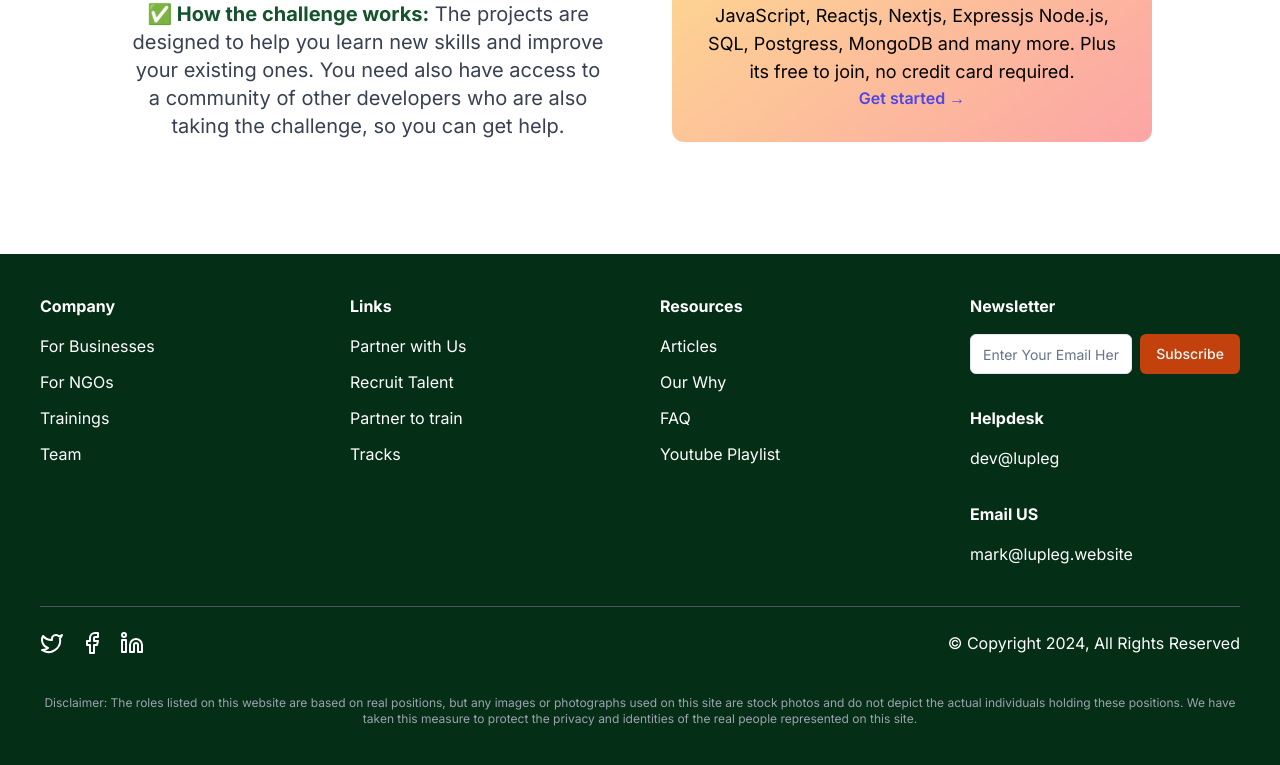
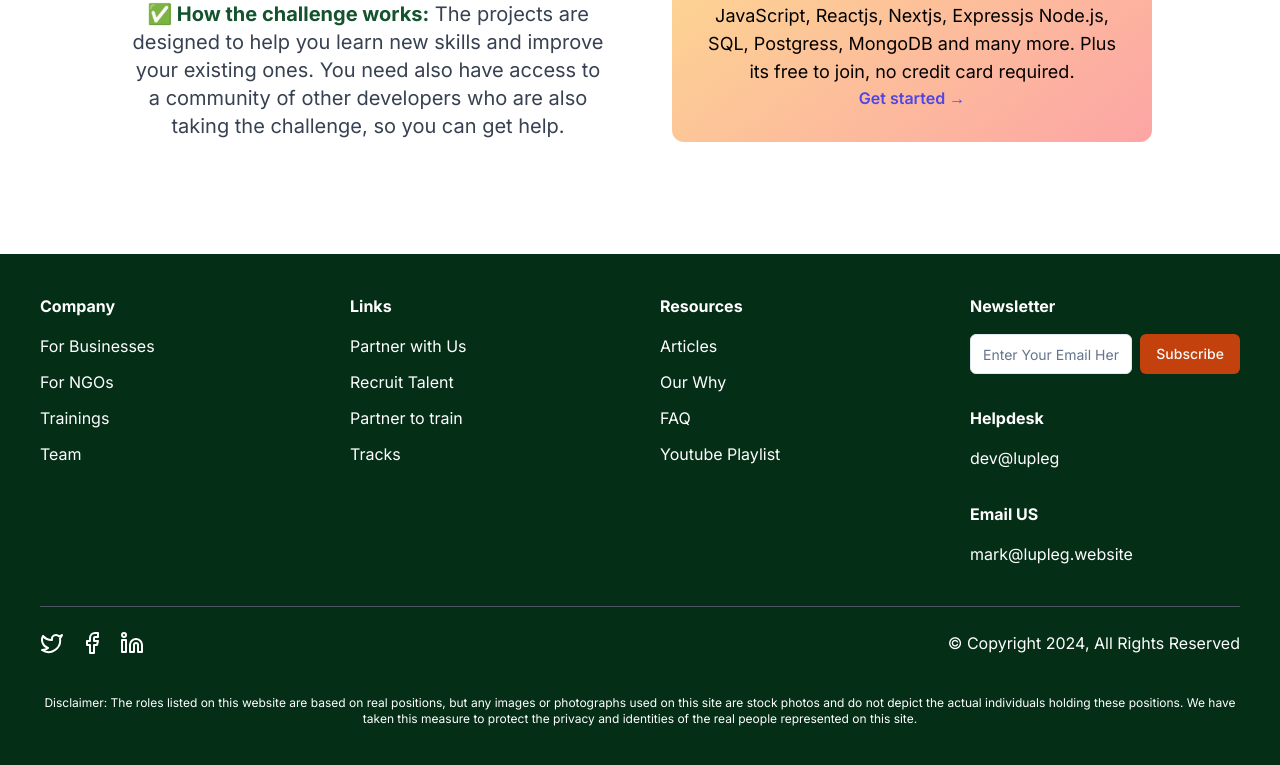
Before and after one commit to marksikaundi/Lupleg, a Next.js app: page / in a window 1280 px wide. Shown: the part 1890-2655 px from the top of the page. Built offline with nearby package versions, Linux system fonts and the light colour scheme.

Commit message:
removed gray and added white in footer

```diff
--- a/components/Footer.jsx
+++ b/components/Footer.jsx
@@ -113,7 +113,7 @@ export default function Component() {
           <p>© Copyright 2024, All Rights Reserved</p>
         </div>
       </div>
-      <div className="mt-4 text-center text-xs text-gray-400">
+      <div className="mt-4 text-center text-xs text-white">
         <p>
           Disclaimer: The roles listed on this website are based on real
           positions, but any images or photographs used on this site are stock
```
